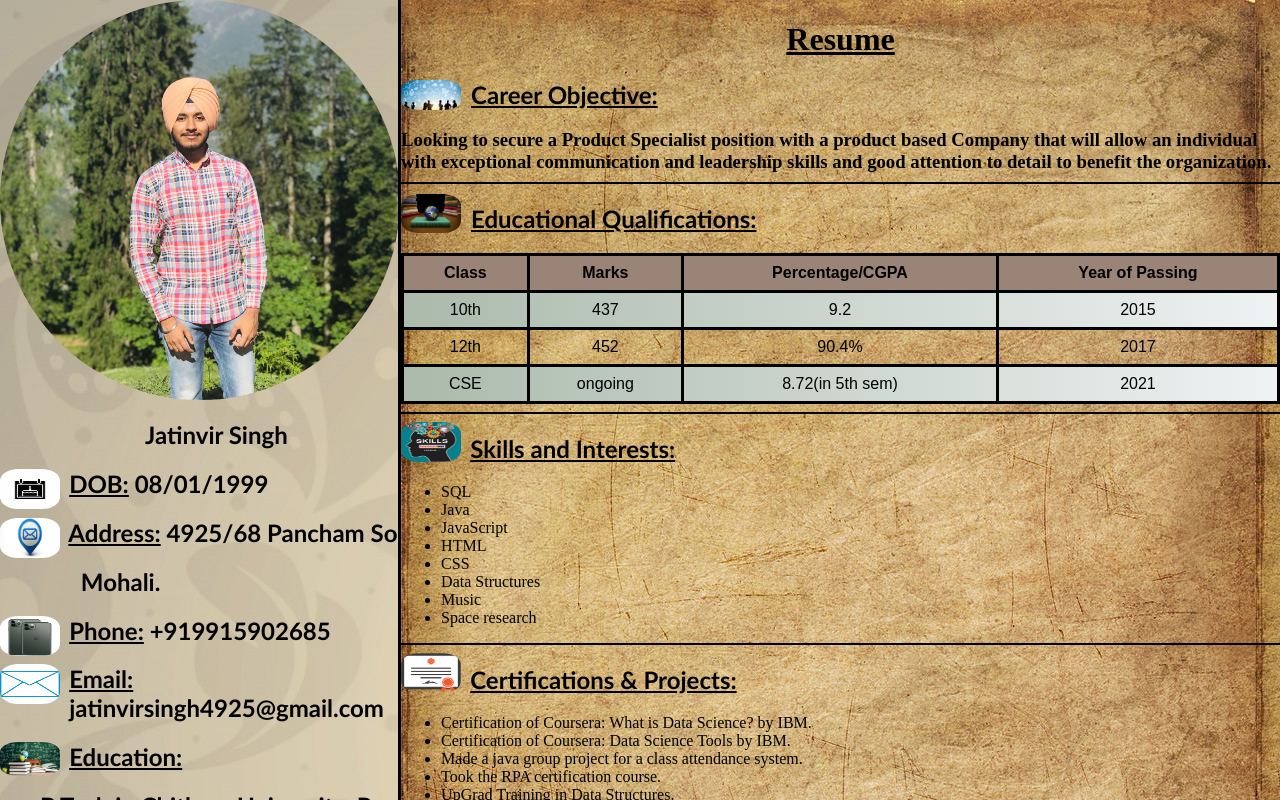
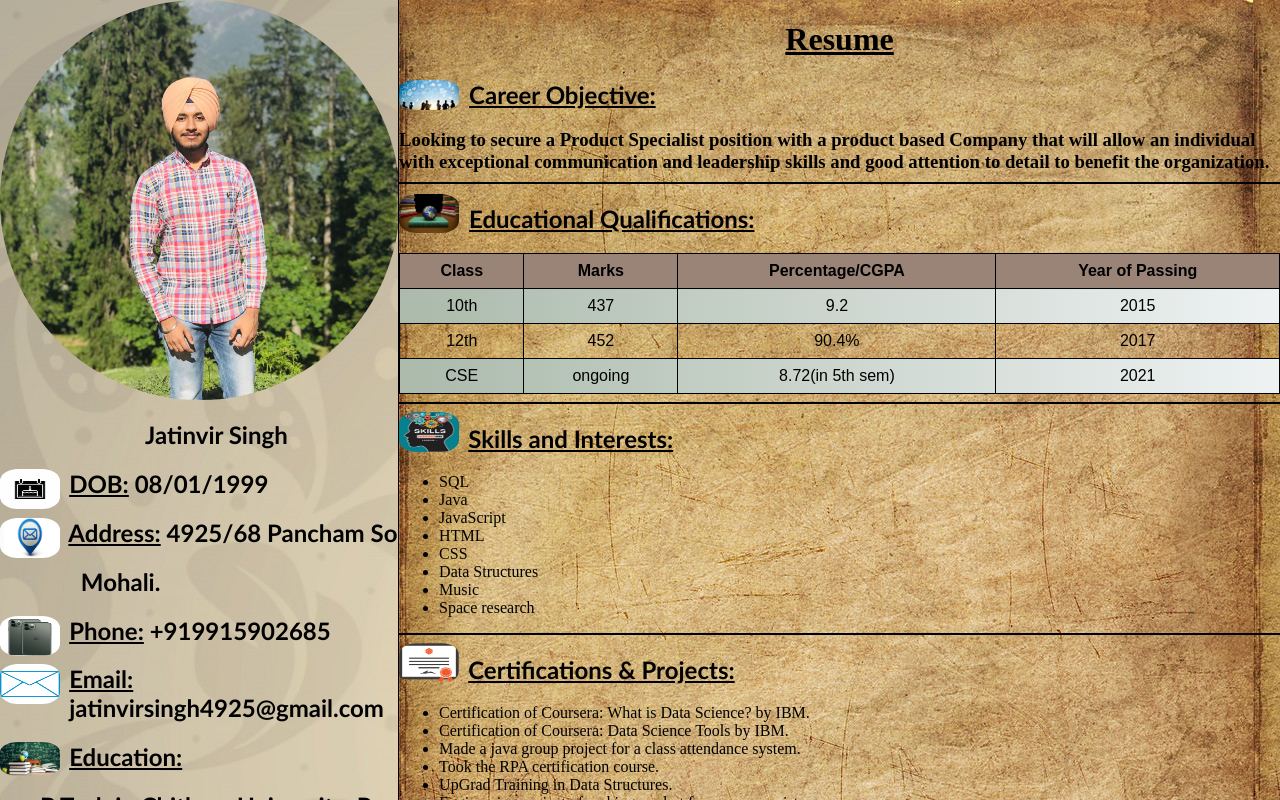
Before and after one commit to robinjatin/resume, a plain HTML site: page index.html in a window 1280 px wide. Drawn offline with Linux system fonts and the light colour scheme.

Commit message:
Update resume.css

```diff
--- a/resume.css
+++ b/resume.css
@@ -68,7 +68,7 @@ top:0;
 left:0;
 }
 .vl {
-  border-left: 3px solid black;
+  border-left: 1px solid black;
   height: 1215px;
   position:absolute;
   left: 31.1%;
@@ -81,18 +81,17 @@ table {
   width: 100%;
 }
 th{
- border: 3px solid black;
+ border: 1px solid black;
   text-align: center;
   padding: 8px;
   background-color:#9a8478;
 }
 td{
- border: 3px solid black;
+ border: 1px solid black;
   text-align: center;
   padding: 8px;
 
 }
-
 tr:nth-child(even) {
   background-image: linear-gradient(to right,#abbaab,#eef2f3);
 }
```
